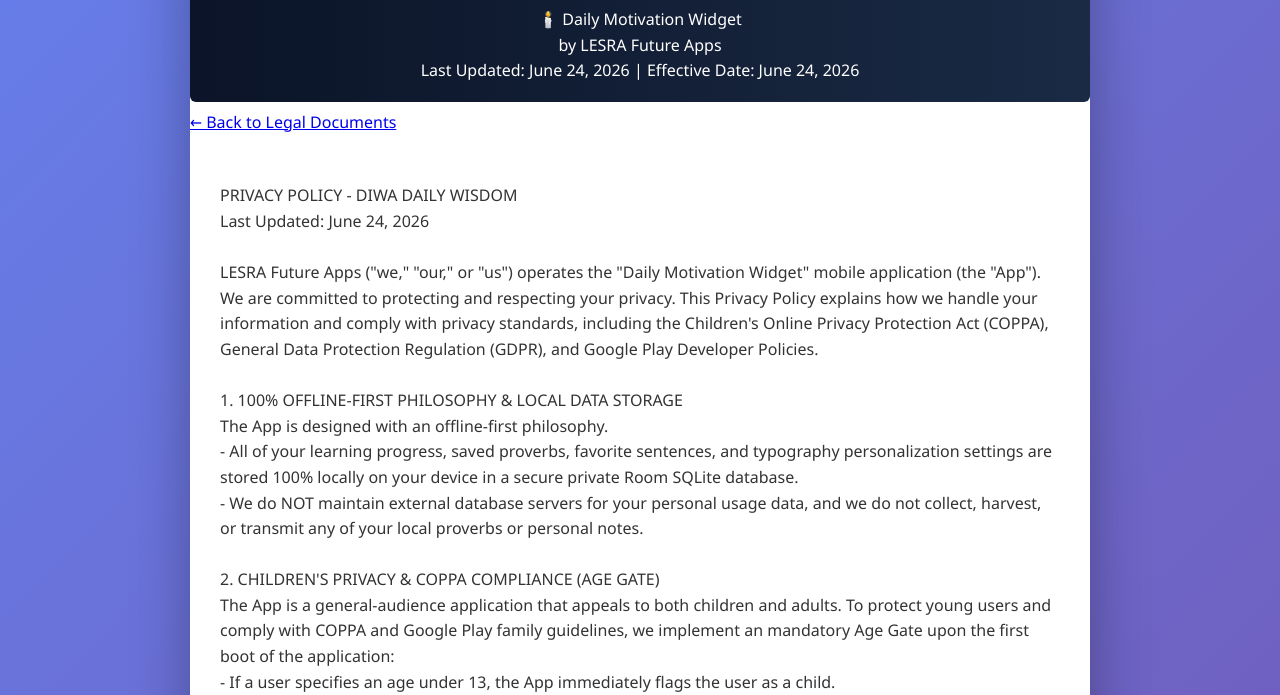
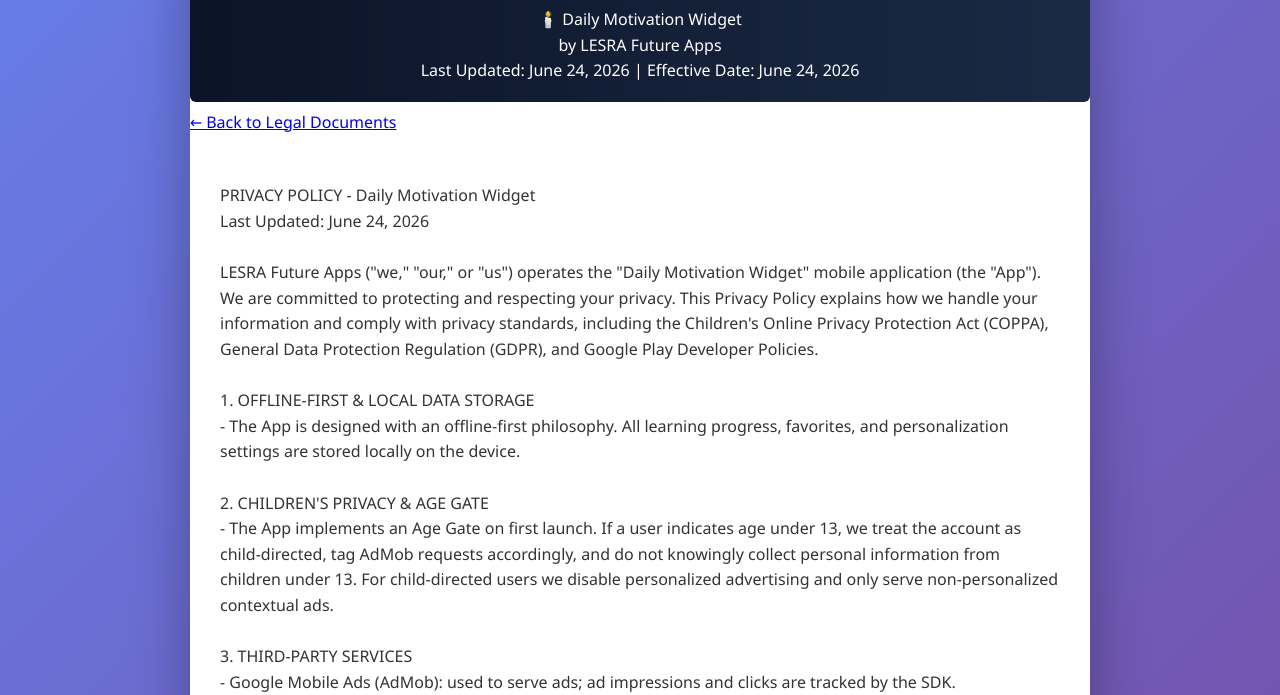
Before and after one commit to jdronquillo16-dev/lesra-future-apps-policies, a website: page daily-motivation-widget/privacy-policy.html in a window 1280 px wide. Shown: the part 105-800 px from the top of the page. Drawn offline with Linux system fonts and the light colour scheme.

Commit message:
fix: normalize contact block and add non-personalized AdMob disclosure for Daily Motivation Widget

```diff
--- a/daily-motivation-widget/privacy-policy.html
+++ b/daily-motivation-widget/privacy-policy.html
@@ -23,63 +23,36 @@
 
     <main>
       <section>
-<pre style="white-space:pre-wrap;font-family:inherit">PRIVACY POLICY - DIWA DAILY WISDOM
+<pre style="white-space:pre-wrap;font-family:inherit">PRIVACY POLICY - Daily Motivation Widget
 Last Updated: June 24, 2026
 
 LESRA Future Apps ("we," "our," or "us") operates the "Daily Motivation Widget" mobile application (the "App"). We are committed to protecting and respecting your privacy. This Privacy Policy explains how we handle your information and comply with privacy standards, including the Children's Online Privacy Protection Act (COPPA), General Data Protection Regulation (GDPR), and Google Play Developer Policies.
 
-1. 100% OFFLINE-FIRST PHILOSOPHY & LOCAL DATA STORAGE
-The App is designed with an offline-first philosophy.
-- All of your learning progress, saved proverbs, favorite sentences, and typography personalization settings are stored 100% locally on your device in a secure private Room SQLite database.
-- We do NOT maintain external database servers for your personal usage data, and we do not collect, harvest, or transmit any of your local proverbs or personal notes.
+1. OFFLINE-FIRST & LOCAL DATA STORAGE
+- The App is designed with an offline-first philosophy. All learning progress, favorites, and personalization settings are stored locally on the device.
 
-2. CHILDREN'S PRIVACY & COPPA COMPLIANCE (AGE GATE)
-The App is a general-audience application that appeals to both children and adults. To protect young users and comply with COPPA and Google Play family guidelines, we implement an mandatory Age Gate upon the first boot of the application:
-- If a user specifies an age under 13, the App immediately flags the user as a child.
-- For children users, the App explicitly tags all Google AdMob ad requests with the Tag for Child-Directed Treatment (TFUA / TFAT) via the official Google Mobile Ads SDK APIs. This disables personalized behavioral advertising, ensures that only family-safe, non-personalized contextual ads are loaded, and restricts tracking.
-- We do not knowingly collect any personal identifiable information (PII) from children under the age of 13.
+2. CHILDREN'S PRIVACY & AGE GATE
+- The App implements an Age Gate on first launch. If a user indicates age under 13, we treat the account as child-directed, tag AdMob requests accordingly, and do not knowingly collect personal information from children under 13. For child-directed users we disable personalized advertising and only serve non-personalized contextual ads.
 
-3. THIRD-PARTY SDK SERVICES & INTEGRATIONS
-To support the application's ongoing development, cross-device synchronization, and secure transaction handling, we integrate the following industry-standard Google services, which may automatically collect certain device metadata:
+3. THIRD-PARTY SERVICES
+- Google Mobile Ads (AdMob): used to serve ads; ad impressions and clicks are tracked by the SDK.
+- Google Analytics / Firebase: anonymized usage and performance metrics.
+- Google Play Billing: handles subscription purchases and receipts.
+- Google Sign-In: optional, used only to synchronize subscription state.
 
-A. Google Mobile Ads (AdMob)
-- Used to serve ads in the free ad-supported tier.
-- Ad impressions and ad clicks are tracked automatically by the Google Mobile Ads SDK.
-- For adult users, personalized ads are delivered. For children users under 13, child-directed (TFUA) compliance is strictly enforced.
+4. USER RIGHTS
+- Users can restore purchases, revoke Google Sign-In, and delete local data by clearing the app storage or uninstalling.
 
-B. Google Analytics & Firebase Analytics
-- Used to understand app performance, stability, and engagement.
-- Tracks basic usage data automatically, including:
-  - App first opens and installs.
-  - Daily Active Users (DAU) and Monthly Active Users (MAU).
-  - Average session lengths and screen view counts.
-  - Crash reports and Application Not Responding (ANR) logs.
-- All analytics data is anonymized and carries no personal identifiers.
-
-C. Google Play Billing (Google Play In-App Purchases)
-- Handles our premium $3.00 USD/month Ad-Free Subscription.
-- All transaction processing, payment instrument handling, and refunds are managed entirely and securely by Google Play. We do not have access to your credit card or financial accounts.
-
-D. Google Sign-In
-- Allows users to securely sign in using their Google accounts to synchronize active subscription statuses across multiple devices (including mobile phones and Wear OS smartwatches).
-- We only access basic account metadata (public profile name and email address) for sync verification purposes. This data is never sold or shared.
-
-4. USER RIGHTS & EXERCISING CONTROL
-- Restoring Purchases: If you change devices or re-install the App, you can instantly sync your active ad-free subscription status by tapping the "Restore Purchases" button in the Settings menu.
-- Revoking Google Sign-In: You can disconnect your Google Account at any time by tapping the "Log Out" button in Settings.
-- Data Deletion: Because your progress is stored entirely locally on your device, you can completely erase all your saved data, learning tracks, and local preferences at any time by clearing the App's storage or uninstalling the App.
-
-5. SECURITY OF YOUR DATA
-The security of your local data is highly important. We leverage native Android security measures to isolate the App's private SQLite database. However, please remember that no method of transmission over the internet, or method of electronic storage, is 100% secure.
+5. SECURITY
+- We leverage platform security to protect local data but cannot guarantee absolute security.
 
 6. CONTACT US
-If you have any questions or feedback regarding this Privacy Policy, please contact us:
-- Developer: LESRA Future Apps
-- Email: support@lesra-apps.com</pre>
-- Email: support@lesra-apps.com
-- Developer Email: jdronquillo16@gmail.com
-- Support/Privacy Email: jdronquillo46@gmail.com</pre>
+If you have any questions about this Privacy Policy, please contact us at:
+
+LESRA Future Apps
+Email: jdronquillo46@gmail.com</pre>
       </section>
+    </main>
     </main>
 
     <footer>
```
Also changed, not shown: daily-motivation-widget/terms-of-service.html (+26 -16 lines).
